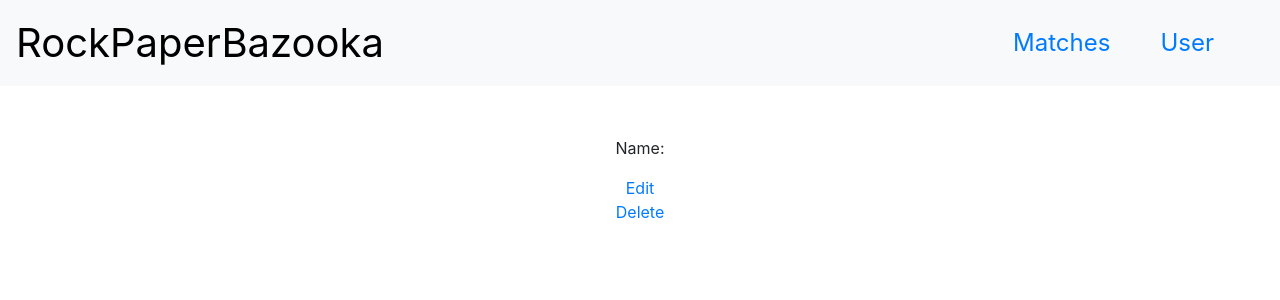
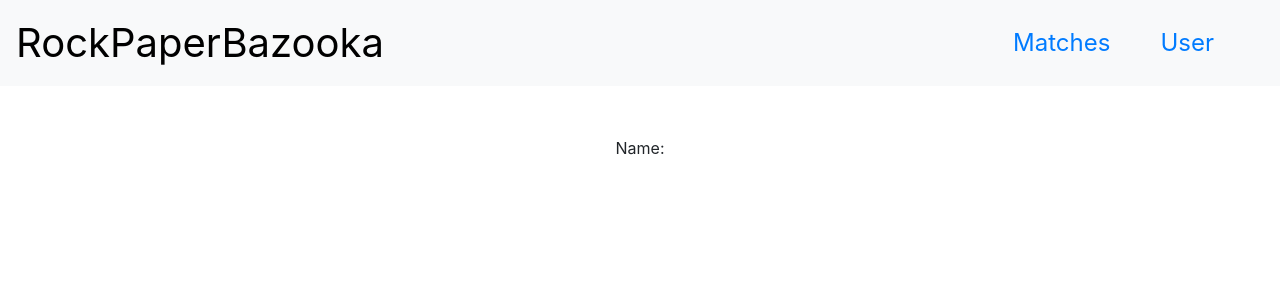
Before and after one commit to scalableinternetservices/RockPaperBazooka, a React (Create React App) app in the folder frontend/: page /user in a window 1280 px wide. Shown: the top 300 px of the page. Built offline with nearby package versions, Linux system fonts and the light colour scheme.

Commit message:
at - remove edit/delete from user show

```diff
--- a/frontend/src/Components/User/Show.jsx
+++ b/frontend/src/Components/User/Show.jsx
@@ -5,8 +5,6 @@ function Show(props) {
   return (
     <div>
       <p>Name: {user.name}</p>
-      <a href='users/id/edit'>Edit</a> <br />
-      <a href='users/id/delete'>Delete</a>
     </div>
   );
 }
```
